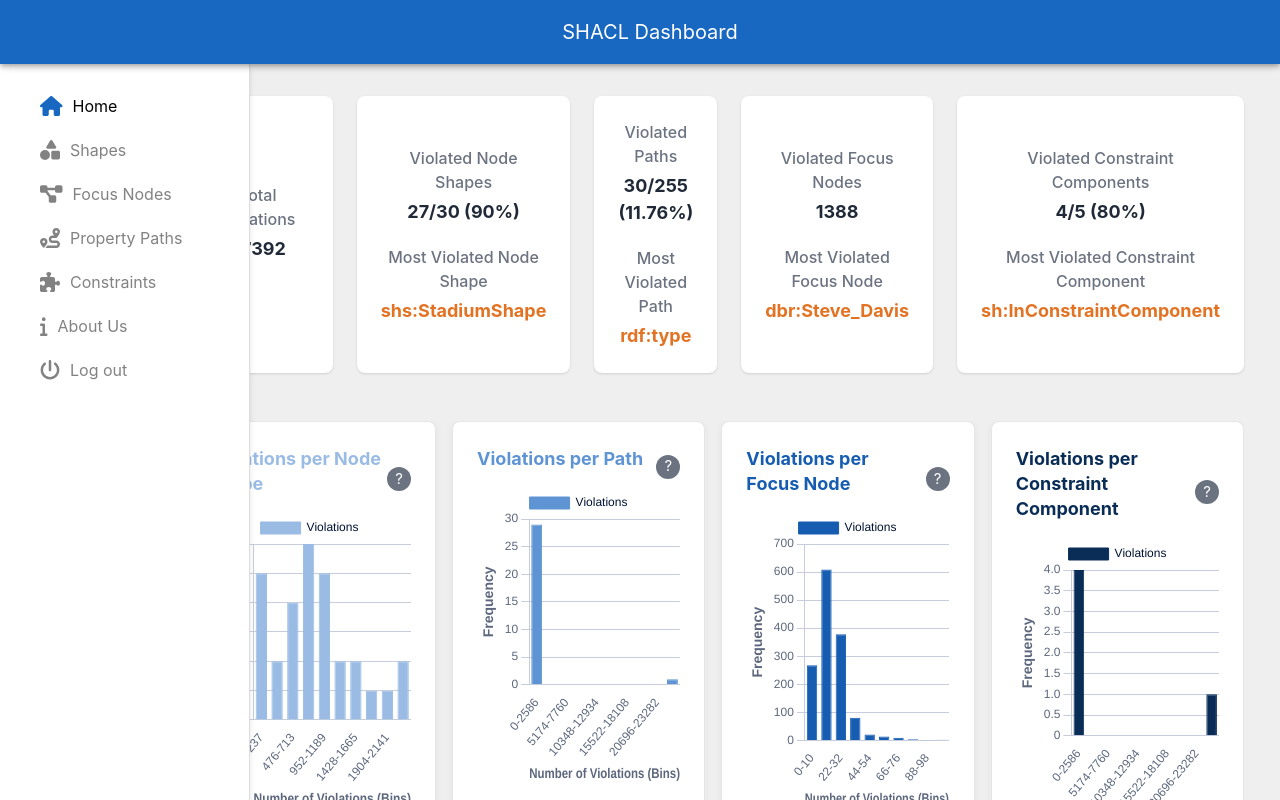
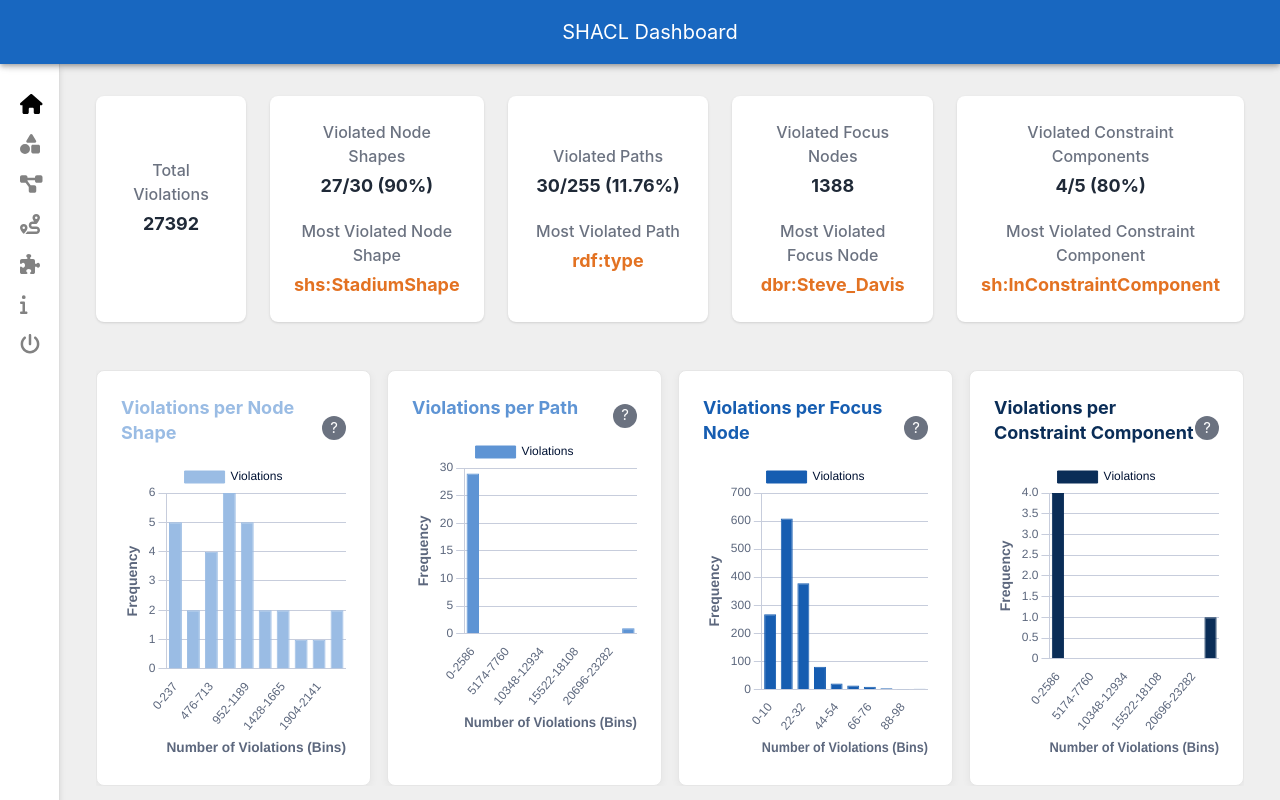
Before and after one commit to DE-TUM/shacl-dashboard, a Vue app in the folder frontend/: page / in a window 1280 px wide. Both pictures are taken after a click on the button "ENTER". Built offline with nearby package versions, Linux system fonts and the light colour scheme.

Commit message:
Sidebar Update

```diff
--- a/frontend/src/components/Layout/MainLayout.vue
+++ b/frontend/src/components/Layout/MainLayout.vue
@@ -4,6 +4,7 @@ import SideBar from './SideBar.vue'; // Import the SideBar component
 
 const isMobile = ref(false); // Track screen size for responsiveness
 const activeView = ref("Home"); // Track the currently selected view
+const sidebarWidth = ref(60); // Default collapsed sidebar width
 const emit = defineEmits(['updateView']);
 
 const handleViewUpdate = (view) => {
@@ -12,8 +13,9 @@ const handleViewUpdate = (view) => {
   emit('updateView', view);
 };
 
-
-
+const updateSidebarWidth = (width) => {
+  sidebarWidth.value = width;
+};
 
 // Watch window resize to toggle between mobile and desktop
 onMounted(() => {
@@ -24,9 +26,8 @@ onMounted(() => {
   window.addEventListener("resize", handleResize);
   handleResize(); // Initial check
 });
+</script>
 
-
-</script>
 <template>
   <!-- Top App Bar -->
   <v-app-bar app color="primary" dark>
@@ -37,19 +38,18 @@ onMounted(() => {
   <v-main style="height: calc(100vh - 64px); display: flex; margin-top: 64px; padding: 0;">
     <v-row no-gutters style="width: 100%; height: 100%;">
       <!-- Sidebar with auto width -->
-      <v-col style="padding: 0; margin: 0; max-width: 250px;">
-        <SideBar @updateView="handleViewUpdate" />
+      <v-col :style="{ padding: '0', margin: '0', maxWidth: sidebarWidth + 'px' }">
+        <SideBar @updateView="handleViewUpdate" @sidebarWidthChanged="updateSidebarWidth" />
       </v-col>
 
       <!-- Main Content fills remaining space -->
-      <v-col style="padding: 0px 20px; flex: 1;">
+      <v-col :style="{ padding: '0px 20px', flex: '1', width: `calc(100% - ${sidebarWidth}px)` }">
         <!-- Router View -->
         <router-view class="mt-4" />
       </v-col>
     </v-row>
   </v-main>
 </template>
-
 
 <style scoped>
 .v-main {
--- a/frontend/src/components/Layout/SideBar.vue
+++ b/frontend/src/components/Layout/SideBar.vue
@@ -1,5 +1,9 @@
 <template>
-  <div class="sidebar">
+  <div
+    class="sidebar"
+    @mouseenter="isExpanded = true"
+    @mouseleave="isExpanded = false"
+  >
     <ul class="menu-list">
       <li v-for="item in menuItems" :key="item.name">
         <router-link
@@ -17,7 +21,7 @@
               class="menu-icon"
               :class="{ 'active-icon': activeView === item.name }"
             />
-            <span class="menu-text">{{ item.label }}</span>
+            <span v-if="isExpanded" class="menu-text">{{ item.label }}</span>
           </div>
         </router-link>
       </li>
@@ -25,26 +29,26 @@
       <!-- Logout button -->
       <li @click="handleLogout" class="logout-item">
         <FontAwesomeIcon :icon="faPowerOff" class="menu-icon" />
-        <span class="menu-text">Log out</span>
+        <span v-if="isExpanded" class="menu-text">Log out</span>
       </li>
     </ul>
 
     <!-- Confirmation Modal -->
     <ConfirmationModal ref="confirmationModal" @confirmed="logoutConfirmed" @cancelled="handleCancel" />
-
   </div>
 </template>
 
 <script setup>
-import { ref } from 'vue';
+import { ref, defineProps, watch } from 'vue';
 import { FontAwesomeIcon } from '@fortawesome/vue-fontawesome';
 import { faHome, faShapes, faProjectDiagram, faRoute, faPuzzlePiece, faPowerOff, faInfo } from '@fortawesome/free-solid-svg-icons';
 import ConfirmationModal from './../Reusable/ConfirmationModal.vue';
 
-const emit = defineEmits(['updateView']);
-const confirmationModal = ref(null); // Reference to the modal
+const emit = defineEmits(['updateView', 'sidebarWidthChanged']);
+const confirmationModal = ref(null);
 const activeView = ref('Home');
-const showModal = ref(false);
+const isExpanded = ref(false);
+const sidebarWidth = ref(60);
 
 const menuItems = [
   { name: 'Home', label: 'Home', icon: faHome, route: '/home' },
@@ -58,24 +62,27 @@ const menuItems = [
 const buttonClicked = (viewName, navigate) => {
   activeView.value = viewName;
   emit('updateView', viewName);
-  navigate(); // Execute the router-link navigation
+  navigate();
 };
 
 const handleLogout = () => {
-  confirmationModal.value.show(); // Call the show function to display the modal
+  confirmationModal.value.show();
 };
 
 const logoutConfirmed = () => {
   emit('updateView', 'LandingPage');
-  showModal.value = false;
 };
+
+watch(isExpanded, (newValue) => {
+  sidebarWidth.value = newValue ? 250 : 60;
+  emit('sidebarWidthChanged', sidebarWidth.value);
+});
 </script>
 
 <style scoped>
-/* Sidebar Styling */
 .sidebar {
   position: fixed;
-  width: 250px;
+  width: v-bind(sidebarWidth + 'px');
   height: 100vh;
   background-color: #ffffff;
   border-right: 1px solid #ddd;
@@ -84,51 +91,8 @@ const logoutConfirmed = () => {
   flex-direction: column;
   padding: 20px 0;
   overflow-y: auto;
-  z-index: 50;/* Add this to ensure scrolling works if needed */
-}
-
-.confirmation-modal {
-  position: fixed;
-  z-index: 1000; /* Ensure it's above other elements */
-  top: 0;
-  left: 0;
-  width: 100%;
-  height: 100%;
-  background-color: rgba(0, 0, 0, 0.5);
-  display: flex;
-  justify-content: center;
-  align-items: center;
-}
-
-.profile-container {
-  display: flex;
-  justify-content: center;
-  align-items: center;
-  margin-bottom: 20px; /* Space between photo and menu */
-}
-
-.profile-photo {
-  width: 100px; /* Adjust size as needed */
-  height: 100px;
-  border-radius: 50%; /* This makes the photo circular */
-  object-fit: cover; /* Ensures the photo fits nicely within the circle */
-  border: 2px solid #ddd; /* Optional: Add a border around the circle */
-  box-shadow: 0 4px 6px rgba(0, 0, 0, 0.1); /* Optional: Add a subtle shadow */
-}
-
-.profile-text {
-  font-weight: 800;
-  color: black;
-  display: inline-block;
-  text-decoration: none; /* Removes underline on the link */
-}
-
-.profile-link:hover {
-  background-color: #fff !important;
-}
-
-.profile-text:hover {
-  background-color: #afafaf !important;
+  z-index: 50;
+  transition: width 0.3s ease-in-out;
 }
 
 .menu-list {
@@ -138,13 +102,14 @@ const logoutConfirmed = () => {
   width: 100%;
   display: flex;
   flex-direction: column;
-  min-height: 100%; /* Change height to min-height */
+  min-height: 100%;
 }
+
 .menu-item {
   display: flex;
   align-items: center;
   width: 100%;
-  padding: 10px 40px;
+  padding: 10px 20px;
   font-size: 16px;
   color: #828282;
   cursor: pointer;
@@ -166,25 +131,19 @@ const logoutConfirmed = () => {
   transition: color 0.3s;
 }
 
-.menu-icon.active-icon {
-  color: rgb(24, 103, 192);
-}
-
 .menu-text {
   font-size: 16px;
   text-align: left;
 }
 
 .logout-item {
-  /* margin-top: auto; */
   cursor: pointer;
   display: flex;
   align-items: center;
   width: 100%;
-  padding: 10px 40px;
+  padding: 10px 20px;
   font-size: 16px;
   color: #828282;
-  /* border-top: 1px solid #ddd; */
 }
 
 .logout-item:hover {
```
